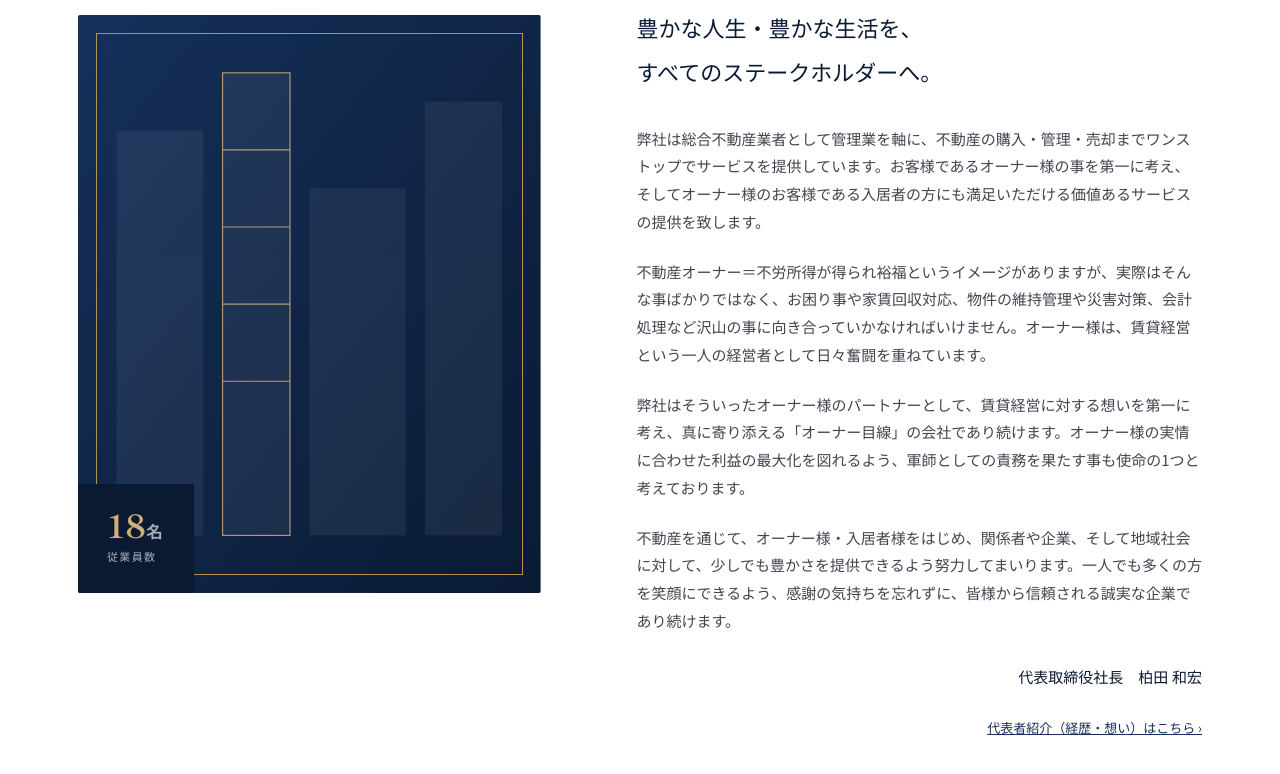
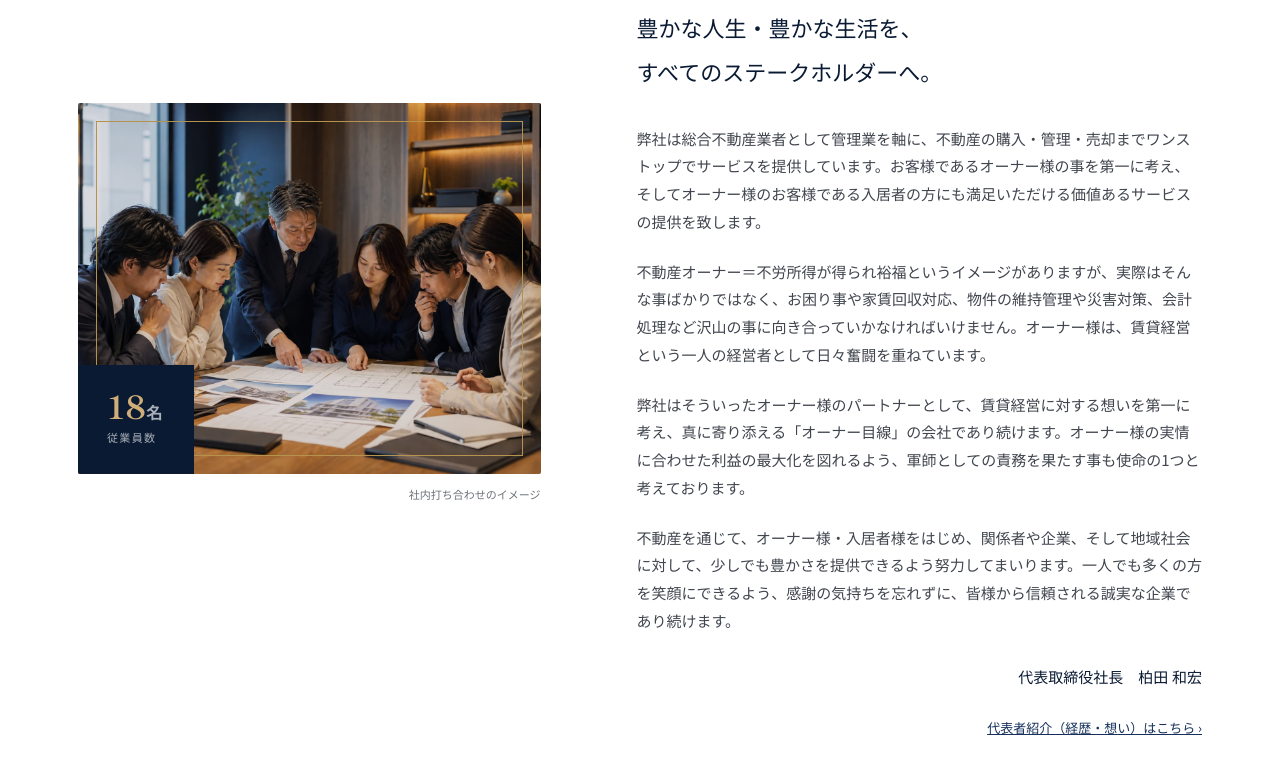
Before and after one commit to rltnagaoka-debug/realife-website, a plain HTML site: page pages/company.html in a window 1280 px wide. Shown: the part 760-1534 px from the top of the page. Drawn offline with Linux system fonts and the light colour scheme.

Commit message:
Replace company page greeting illustration with a meeting photo
Swap the SVG illustration in the 会社案内 greeting section for an
optimized WebP photo, with a subtle navy tint and a disclaimer caption
("社内打ち合わせのイメージ") since it is a staged/illustrative image, not
an actual staff photo. The visual's frame gets a wider (5:4) aspect
ratio scoped to this instance only, so all six people stay in frame;
president.html's shared .about-frame illustration is untouched.

```diff
--- a/assets/css/style.css
+++ b/assets/css/style.css
@@ -751,6 +751,30 @@ button {
   z-index: 2;
   pointer-events: none;
 }
+.about-frame img {
+  width: 100%;
+  height: 100%;
+  object-fit: cover;
+  object-position: center center;
+  display: block;
+}
+.about-frame.about-frame-wide {
+  aspect-ratio: 5 / 4;
+}
+.about-frame.about-frame-wide::after {
+  content: "";
+  position: absolute;
+  inset: 0;
+  background: rgba(8, 20, 40, 0.14);
+  z-index: 1;
+  pointer-events: none;
+}
+.visual-caption {
+  margin-top: 10px;
+  font-size: 11px;
+  color: var(--ink-500);
+  text-align: right;
+}
 .about-badge {
   position: absolute;
   left: -1px;
--- a/pages/company.html
+++ b/pages/company.html
@@ -71,34 +71,20 @@
     <div class="container">
       <div class="about">
         <div class="about-visual reveal">
-          <div class="about-frame">
-            <svg viewBox="0 0 480 600" xmlns="http://www.w3.org/2000/svg" role="img" aria-label="リアライフのイメージ">
-              <defs>
-                <linearGradient id="companyGrad" x1="0" y1="0" x2="1" y2="1">
-                  <stop offset="0%" stop-color="#16305a" />
-                  <stop offset="100%" stop-color="#0a1a33" />
-                </linearGradient>
-              </defs>
-              <rect width="480" height="600" fill="url(#companyGrad)" />
-              <g fill="#ffffff" opacity="0.06">
-                <rect x="40" y="120" width="90" height="420" />
-                <rect x="150" y="60" width="70" height="480" />
-                <rect x="240" y="180" width="100" height="360" />
-                <rect x="360" y="90" width="80" height="450" />
-              </g>
-              <g stroke="#cfae78" stroke-width="1.2" opacity="0.85" fill="none">
-                <rect x="150" y="60" width="70" height="480" />
-                <line x1="150" y1="140" x2="220" y2="140" />
-                <line x1="150" y1="220" x2="220" y2="220" />
-                <line x1="150" y1="300" x2="220" y2="300" />
-                <line x1="150" y1="380" x2="220" y2="380" />
-              </g>
-            </svg>
+          <div class="about-frame about-frame-wide">
+            <img
+              src="../assets/img/company-team-meeting.webp"
+              alt="不動産に関する社内打ち合わせのイメージ"
+              width="1448"
+              height="1086"
+              loading="lazy"
+            />
             <div class="about-badge">
               <strong>18<span style="font-size:16px">名</span></strong>
               <span>従業員数</span>
             </div>
           </div>
+          <p class="visual-caption">社内打ち合わせのイメージ</p>
         </div>
 
         <div class="about-body reveal">
```
Also changed, not shown: assets/img/company-team-meeting.webp (added).
